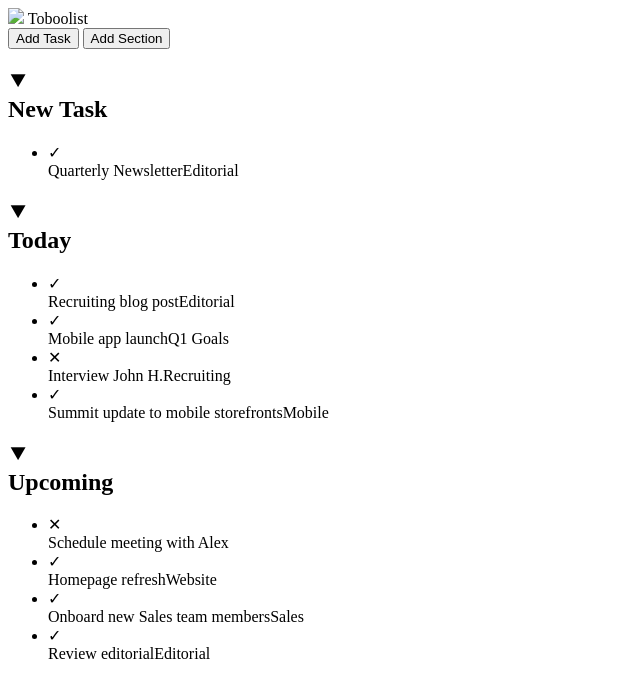
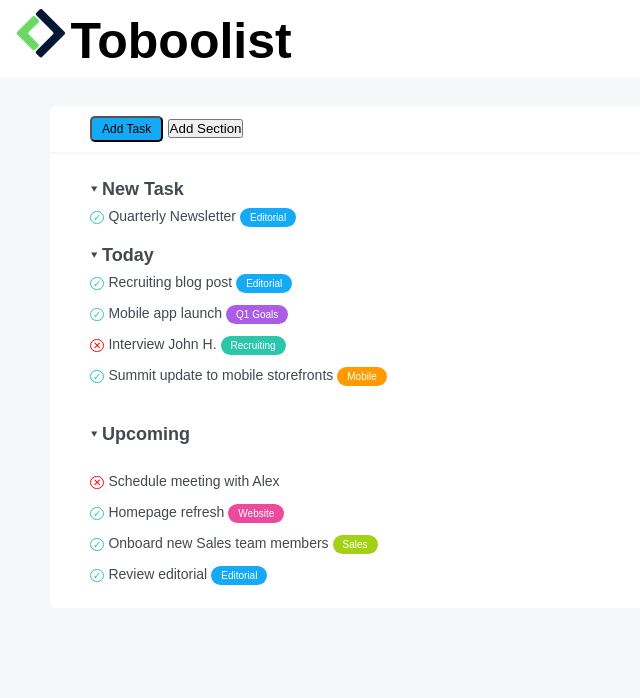
Before and after one commit to Pierluigi98-Bisogno/html-css-toboolist, a plain HTML site: page index.html in a window 1280 px wide. Shown: the whole page, without its empty margins (0-640 px from the left). Drawn offline with Linux system fonts and the light colour scheme; the site is published under a folder, as on GitHub Pages, so addresses that start at the root find nothing.

Commit message:
fix img and css

```diff
--- a/index.html
+++ b/index.html
@@ -5,12 +5,12 @@
     <meta charset="UTF-8">
     <meta name="viewport" content="width=device-width, initial-scale=1.0">
     <title>Toboolist</title>
-    <link rel="stylesheet" href="/style.css">
+    <link rel="stylesheet" href="./style.css">
 </head>
 
 <body>
     <header>
-        <img id="logo-toboolist" src="/img/Logo.png" />
+        <img id="logo-toboolist" src="./img/Logo.png" />
         <span class="logo">Toboolist</span>
     </header>
 
```
